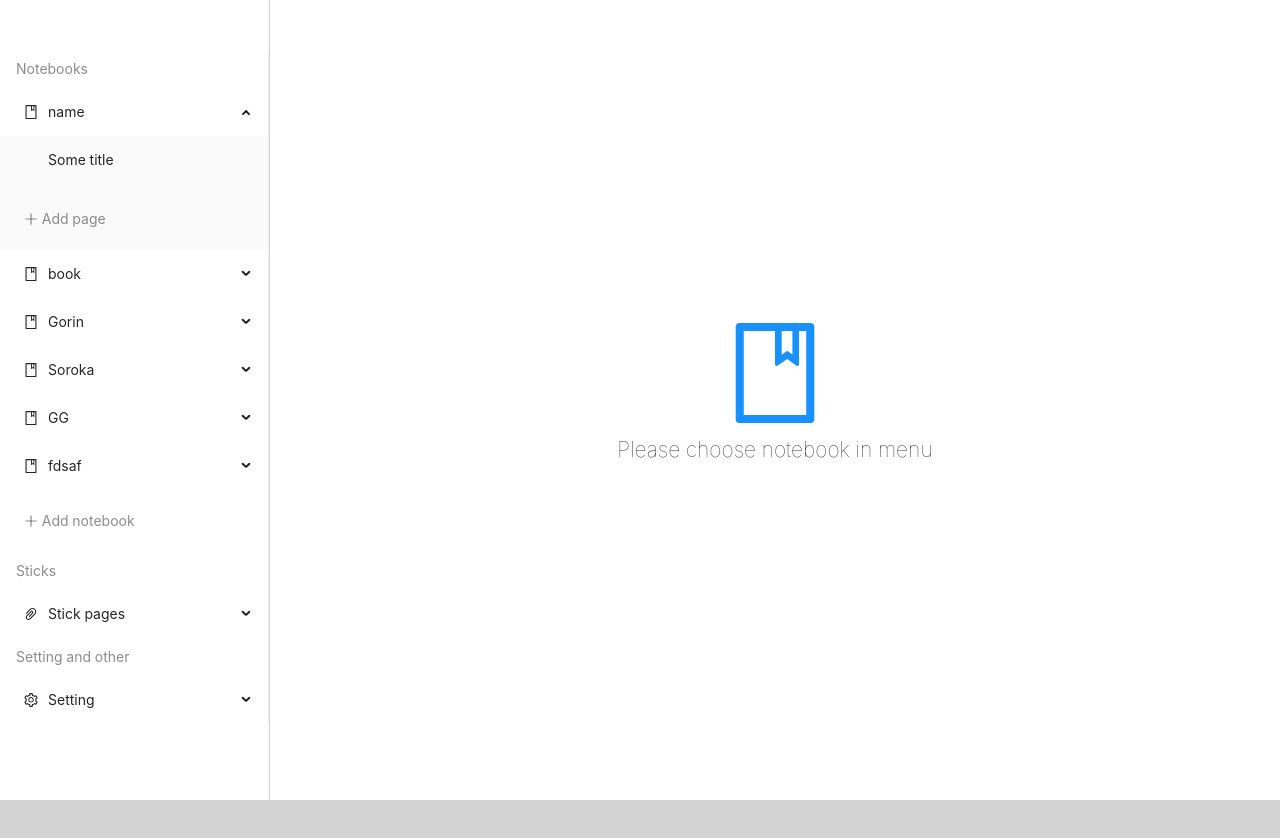
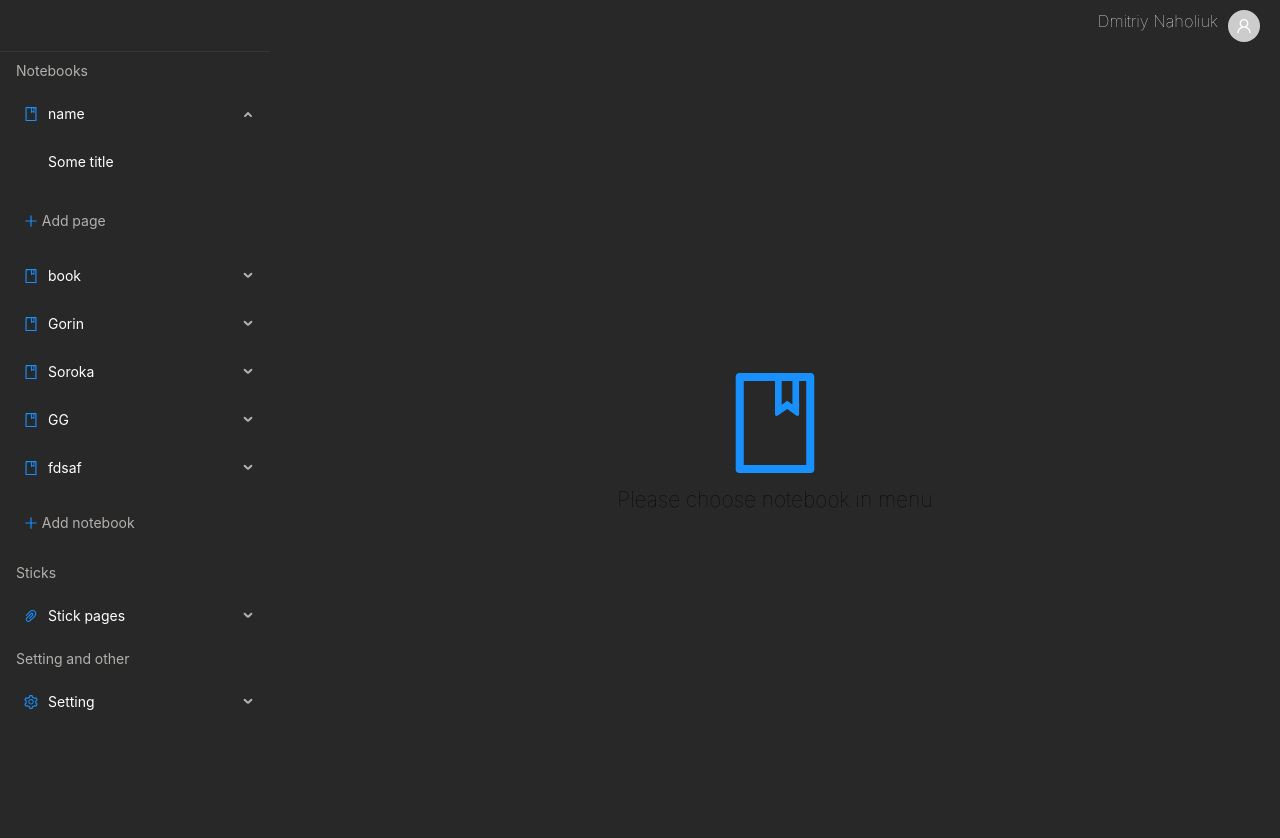
Before and after one commit to strutovsky/ainotebook, a React (Create React App) app in the folder src/ui/: page /#/ in a window 1280 px wide. Both pictures are taken after a click on the element "name". Shown: the top 838 px of the page. Before the commit the page ends 800 px from the top, so only its background shows below. Built offline with nearby package versions, Linux system fonts and the light colour scheme; data requests are answered from the project's data file.

Commit message:
New theme

```diff
--- a/src/ui/src/App.css
+++ b/src/ui/src/App.css
@@ -1,24 +1,60 @@
 :root{
   --color-primary: #1890FF;
-  --color-background-dark: #000C17;
-  --color-background-light: #001529;
-  --color-lightgray: rgba(0, 0, 0, 0.45);
+  --color-background-dark: #1F1F1F;
+  --color-background-light: #282828;
+  --color-lightgray: #B3B0AD;
+  --color-selected-menu: #363636;
+  --color-white: #ffffff;
 }
 
 .App {
   display: flex;
   justify-content: center;
-  background: #fff;
+  background: var(--color-background-light);
   padding-left: 270px;
+  padding-top: 50px;
 }
 
 header {
-  border-bottom: 5px solid lightgrey;
-  padding: 10px 20px;
+  background: var(--color-background-light)!important;
+  padding: 4px 20px;
+  position: fixed;
+  top: 0;
+  left: 0;
+  width: 100%;
+  z-index: 9999;
+  text-align: right;
 }
 
-header h1 {
-  margin: 0!important;
+header > div {
+  display: flex;
+  justify-content: flex-end;
+  margin-top: 5px;
+  align-items: center;
+}
+
+header h3 {
   font-weight: lighter;
-  text-align: right;
+  color: var(--color-white);
+  margin-right: 10px;
 }
+.ant-menu {
+  background: #282828!important;
+  color: var(--color-white)!important;
+}
+
+.ant-menu svg {
+  color: var(--color-primary);
+}
+
+.ant-menu-item-group-title,.ant-menu i   {
+  color: var(--color-lightgray)!important;
+}
+
+.ant-menu:not(.ant-menu-horizontal) .ant-menu-item-selected {
+  background: var(--color-selected-menu)!important;
+}
+
+.ant-menu:not(.ant-menu-horizontal) .ant-menu-item-selected .ant-menu svg {
+  color: #1890FF;
+}
--- a/src/ui/src/App.tsx
+++ b/src/ui/src/App.tsx
@@ -9,6 +9,9 @@ import 'antd/dist/antd.css';
 import {FileDoneOutlined} from '@ant-design/icons';
 import {LoginPage} from './components/Login';
 import { ChooseNotebook } from './components/NoNotebookSelected';
+import { Avatar } from 'antd';
+import { UserOutlined } from '@ant-design/icons';
+
 
 
 function App() {
@@ -17,7 +20,12 @@ function App() {
   }
 
   return (<HashRouter>
-
+        <header>
+            <div>
+                <h3>Dmitriy Naholiuk</h3>
+                <Avatar size={32} icon={<UserOutlined />} />
+            </div>
+        </header>
         <div className="App">
           <MainMenu/>
           <Switch>
--- a/src/ui/src/api/notebookAPI.ts
+++ b/src/ui/src/api/notebookAPI.ts
@@ -16,7 +16,11 @@ export const NotebookAPI = {
         return instance.post<INotebook>('notebook', {name}).then(res => res.data)
     },
 
-    addPage: async (notebookId: number) => {
+    addPage: async (notebookId: number, title: string) => {
         return instance.post(`notebook/${notebookId}/page`, {title: "New page", body: "", metadata: {}})
+    },
+
+    getNootebooksPages: async () => {
+        // return instance.get()
     }
 }
--- a/src/ui/src/common/adding/index.tsx
+++ b/src/ui/src/common/adding/index.tsx
@@ -5,7 +5,7 @@ import {Input, Menu} from 'antd';
 
 type ownProps = {
     placeholder: string,
-    add: (name: string) => void
+    add: (name: string) => void,
 }
 
 const Add: React.FC<ownProps> = ({placeholder, add}) => {
--- a/src/ui/src/components/Document/document.module.css
+++ b/src/ui/src/components/Document/document.module.css
@@ -1,15 +1,13 @@
 .wrap {
-    background: #fff;
+    background: #1F1F1F;
     width: 100%;
     padding: 50px 100px 0px 100px;
-    margin-top: 25px;
-    border-left: 1px solid lightgrey;
 }
 
 .header, .header input {
     font-size: 25px;
-    border-bottom: 1px solid lightgrey;
-    margin-bottom: 20px;
+    border-bottom: 1px solid var(--color-selected-menu);
+    margin-bottom: 10px;
 }
 
 .header input {
@@ -17,30 +15,11 @@
     outline: none;
     margin-top: 0;
     margin-bottom: 0.5em;
-    color: rgba(0, 0, 0, 0.85);
+    color: #fff;
     font-weight: 500;
     font-size: 1.5em;
     width: 100%;
-}
-
-
-.toolbar {
-    position: absolute;
-    top: 0;
-    left: 0;
-    background: #7E287F;
-    width: 100%;
-    display: flex;
-    align-items: center;
-    padding: 5px;
-    justify-content: flex-end;
-}
-
-.toolbar h4 {
-    color: #fff;
-    font-weight: lighter;
-    margin-right: 10px;
-    margin-top: 3px;
+    background: #1F1F1F;
 }
 
 .toolbar .logo {
@@ -52,7 +31,14 @@
 
 .wrap textarea {
     width: 100%;
-    height: 77vh;
+    height: 71.7vh;
     border: none;
     outline: none;
+    background: #1F1F1F;
+    color: #fff;
 }
+
+.date {
+    color: var(--color-lightgray);
+    font-size: 12px;
+}
--- a/src/ui/src/components/Document/index.tsx
+++ b/src/ui/src/components/Document/index.tsx
@@ -29,15 +29,19 @@ const Document: React.FC<any> = (props) => {
 
 
     return (<div className={Styles.wrap}>
-                <div className={Styles.toolbar}>
-                    <div className={Styles.logo}>Ainotebook</div>
-                    <h4>Dmitriy Naholiuk</h4>
-                    <Avatar style={{ backgroundColor: '#87d068', marginRight: '10px' }} icon={<UserOutlined />} />
-                </div>
+                {/*<div className={Styles.toolbar}>*/}
+                {/*    <div className={Styles.logo}>Ainotebook</div>*/}
+                {/*    <h4>Dmitriy Naholiuk</h4>*/}
+                {/*    <Avatar style={{ backgroundColor: '#87d068', marginRight: '10px' }} icon={<UserOutlined />} />*/}
+                {/*</div>*/}
                 <div className={Styles.header}>
                     <input value={title}
                            onChange={e => setTitle(e.target.value)}
                     />
+                </div>
+
+                <div className={Styles.date}>
+                    {new Date().toDateString()}
                 </div>
 
                 <div className={Styles.body}>
--- a/src/ui/src/components/Menu/index.tsx
+++ b/src/ui/src/components/Menu/index.tsx
@@ -2,8 +2,8 @@ import React, {useEffect} from 'react';
 import {NavLink} from 'react-router-dom';
 
 
-import {connect} from "react-redux";
-import {INotebooks} from "../../interfaces/notebooks";
+import {connect} from 'react-redux';
+import {INotebooks} from '../../interfaces/notebooks';
 
 import {Menu, Skeleton} from 'antd';
 import {BookOutlined, PaperClipOutlined, SettingOutlined} from '@ant-design/icons';
@@ -11,18 +11,18 @@ import {BookOutlined, PaperClipOutlined, SettingOutlined} from '@ant-design/icon
 import MenuStyles from './menu.module.css'
 import Add from '../../common/adding';
 
-import {INotices} from "../../interfaces/notices";
-import { AppStateType } from '../../redux/state';
+import {INotices} from '../../interfaces/notices';
+import {AppStateType} from '../../redux/state';
 import {getNoticesThunk} from '../../redux/notice-reducer';
 import {actions, addNotebooksThunk, addPageThunk, getNotebooksThunk} from '../../redux/notebook-reducer';
 
 
-const { SubMenu } = Menu;
+const {SubMenu} = Menu;
 
 
 type PropsType = {
     addNotebooksThunk: (name: string) => void,
-    addPageThunk: (id: number) => void,
+    addPageThunk: (id: number, title: string) => void,
     getNotebooksThunk: () => void,
     getNoticesThunk: () => void,
     Notebooks: INotebooks,
@@ -31,7 +31,8 @@ type PropsType = {
 }
 
 
-const MainMenu: React.FC<PropsType> = ({Notebooks,
+const MainMenu: React.FC<PropsType> = ({
+                                           Notebooks,
                                            addNotebooksThunk,
                                            getNotebooksThunk,
                                            Notices,
@@ -45,41 +46,40 @@ const MainMenu: React.FC<PropsType> = ({Notebooks,
     }, [])
 
     return (
-            <div className={MenuStyles.menuWrap} style={{width: "270px"}}>
-                { pending ? <Skeleton active={true} /> :
-
+        <div className={MenuStyles.menuWrap} style={{width: '270px'}}>
+            {pending ? <Skeleton active={true}/> :
                 <Menu
                     defaultSelectedKeys={['add']}
                     mode="inline"
                     theme="light"
 
                 >
-                    <Menu.ItemGroup title={"Notebooks"}>
-                        {Notebooks.map(item => (<SubMenu key={item.id} icon={<BookOutlined />} title={item.name}>
+
+                    <Menu.ItemGroup title={'Notebooks'}>
+                        {Notebooks.map(item => (<SubMenu key={item.id} icon={<BookOutlined/>} title={item.name}>
                             {item.pages.map(page => {
-                                    return (<Menu.Item key={page.id}>
-                                                <NavLink to={"/notebook/"+item.id + "/page/" + page.id}></NavLink>{page.title}
+                                return (<Menu.Item key={page.id + item.id}>
+                                    <NavLink to={'/notebook/' + item.id + '/page/' + page.id}></NavLink>{page.title}
                                 </Menu.Item>)
 
 
                             })}
 
                             <Add
-                                placeholder={"Add page"}
-                                add={() => addPageThunk(item.id)}
+                                placeholder={'Add page'}
+                                add={() => addPageThunk(item.id, 'f')}
                             />
                         </SubMenu>))}
 
                         <Add
-                            placeholder={"Add notebook"}
+                            placeholder={'Add notebook'}
                             add={addNotebooksThunk}
                         />
                     </Menu.ItemGroup>
 
 
-
-                    <Menu.ItemGroup title={"Sticks"}>
-                        <SubMenu key="sub1" icon={<PaperClipOutlined />} title="Stick pages">
+                    <Menu.ItemGroup title={'Sticks'}>
+                        <SubMenu key="sub1" icon={<PaperClipOutlined/>} title="Stick pages">
                             {Notices.map(item => (<Menu.Item key={item.id}>
                                 {item.name}
                             </Menu.Item>))}
@@ -93,8 +93,8 @@ const MainMenu: React.FC<PropsType> = ({Notebooks,
                         </SubMenu>
                     </Menu.ItemGroup>
 
-                    <Menu.ItemGroup title={"Setting and other"}>
-                        <SubMenu key="sub2" icon={<SettingOutlined />} title="Setting">
+                    <Menu.ItemGroup title={'Setting and other'}>
+                        <SubMenu key="sub2" icon={<SettingOutlined/>} title="Setting">
                             <Menu.Item key="9">Option 9</Menu.Item>
                             <Menu.Item key="10">Option 10</Menu.Item>
                         </SubMenu>
@@ -113,7 +113,8 @@ const mapStateToProps = (state: AppStateType) => {
     }
 }
 
-export default connect(mapStateToProps, {...actions,
+export default connect(mapStateToProps, {
+    ...actions,
     addNotebooksThunk,
     getNotebooksThunk,
     getNoticesThunk,
--- a/src/ui/src/components/Menu/menu.module.css
+++ b/src/ui/src/components/Menu/menu.module.css
@@ -1,12 +1,13 @@
 .menuWrap {
-    background: #fff;
+    background: #282828;
     height: 100vh;
-    padding-top: 50px;
     width: 17.5%;
     min-width: 200px;
     position: fixed;
     left: 0;
-    border-right: 1px solid lightgrey;
+    border-top: 1px solid var(--color-selected-menu);
+    margin-top: 1px;
+    /*border-right: 1px solid lightgrey;*/
 }
 
 .button {
@@ -25,7 +26,7 @@
 .tempNotebook {
     padding: 24px;
     cursor: pointer;
-    color: var(--color-lightgray);
+    color: #B3B0AD;
 }
 
 .tempNotebook:hover {
--- a/src/ui/src/index.css
+++ b/src/ui/src/index.css
@@ -5,10 +5,14 @@ body, html {
     sans-serif;
   -webkit-font-smoothing: antialiased;
   -moz-osx-font-smoothing: grayscale;
-  background: lightgrey;
+  background: var(--color-background-light);
 }
 
 code {
   font-family: source-code-pro, Menlo, Monaco, Consolas, 'Courier New',
     monospace;
 }
+
+.ant-menu-inline, .ant-menu-vertical, .ant-menu-vertical-left {
+  border-right: none!important;
+}
--- a/src/ui/src/redux/notebook-reducer.ts
+++ b/src/ui/src/redux/notebook-reducer.ts
@@ -65,9 +65,9 @@ export const addNotebooksThunk = (name: string) => {
     }
 }
 
-export const addPageThunk = (notebookId: number) =>{
+export const addPageThunk = (notebookId: number, title: string) =>{
     return (dispatch: any) => {
-        NotebookAPI.addPage(notebookId).then(res => {
+        NotebookAPI.addPage(notebookId, title).then(res => {
             debugger
         })
     }
```
Lines whose indentation alone changed are shown as unchanged.
